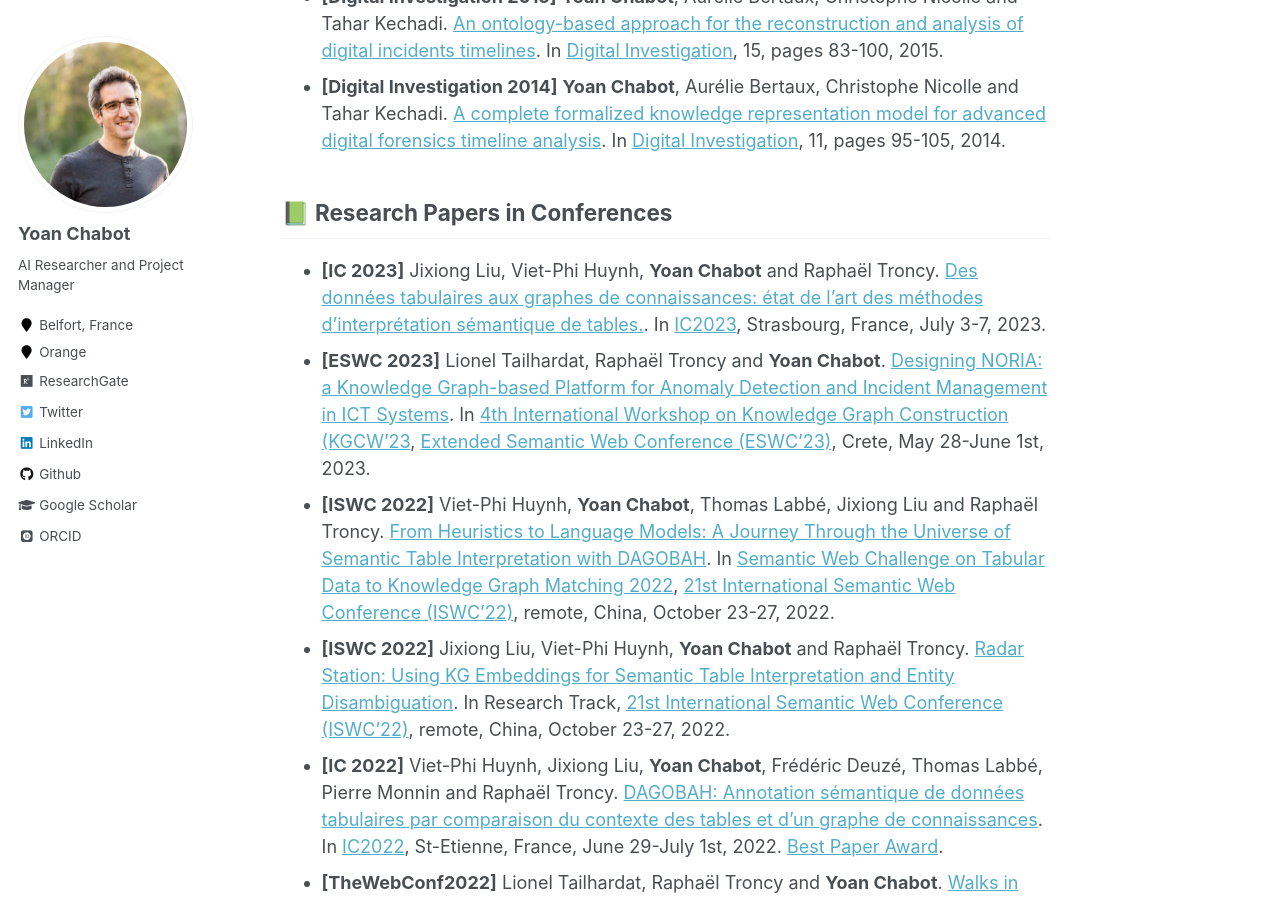
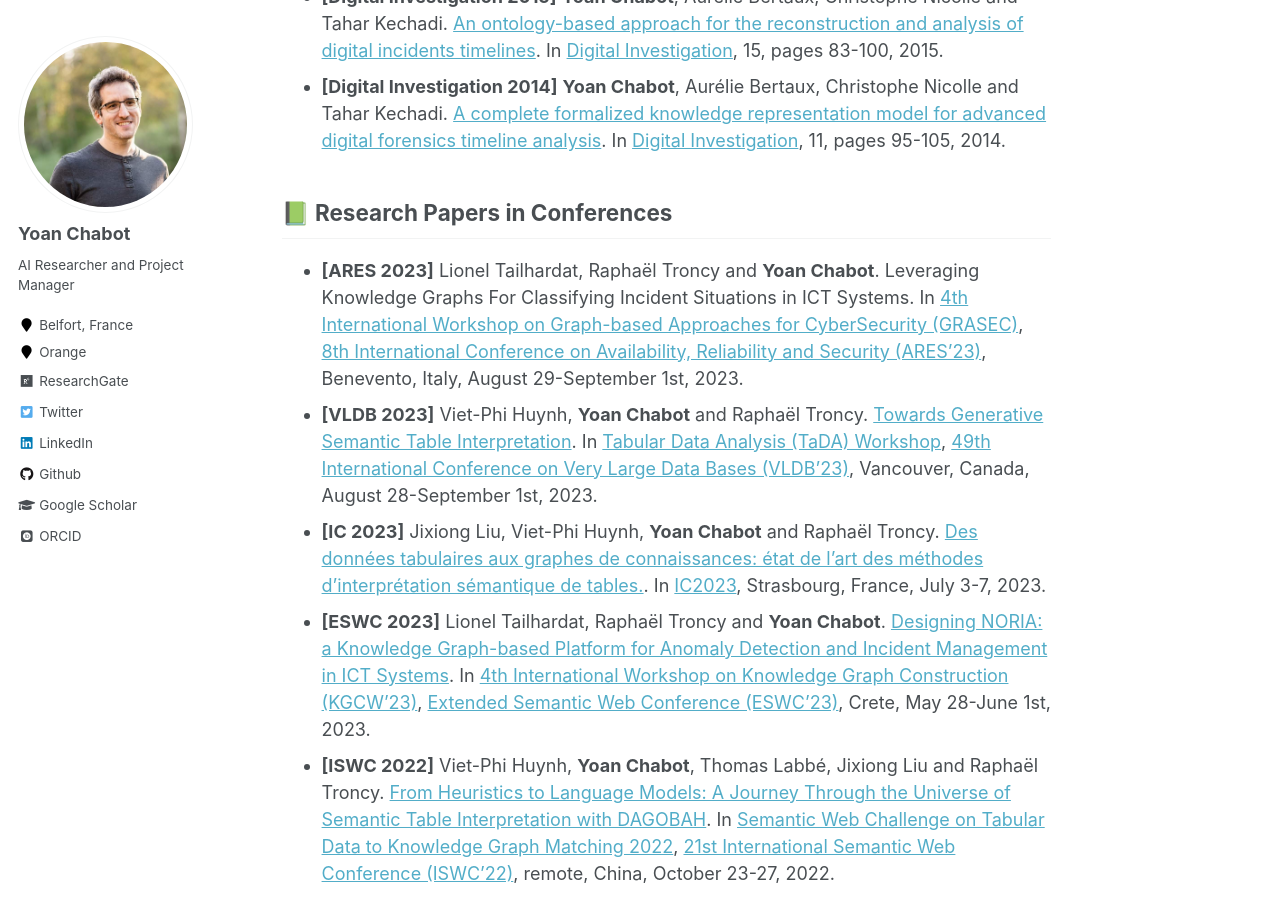
Before and after one commit to yoanchabot/yoanchabot.github.io, a Jekyll site: the page built from _pages/publications.md, in a window 1280 px wide and 900 px high, scrolled down 396 px. Built offline with Jekyll 4.4.1, drawn with Linux system fonts in a browser that asks for light colours; some web fonts are replaced.

Commit message:
Update publications.md

```diff
--- a/_pages/publications.md
+++ b/_pages/publications.md
@@ -10,8 +10,10 @@ author_profile: true
 * <a name="digital_investigation_2014"></a>**[Digital Investigation 2014]** **Yoan Chabot**, Aurélie Bertaux, Christophe Nicolle and Tahar Kechadi. [A complete formalized knowledge representation model for advanced digital forensics timeline analysis](https://github.com/yoanchabot/papers/raw/main/chabot2014a.pdf). In [Digital Investigation](https://www.sciencedirect.com/journal/digital-investigation), 11, pages 95-105, 2014.
 
 ## 📗 Research Papers in Conferences
+* <a name="ares_2023"></a>**[ARES 2023]** Lionel Tailhardat, Raphaël Troncy and **Yoan Chabot**. Leveraging Knowledge Graphs For Classifying Incident Situations in ICT Systems. In [4th International Workshop on Graph-based Approaches for CyberSecurity (GRASEC)](https://www.ares-conference.eu/workshops/grasec-2023/), [8th International Conference on Availability, Reliability and Security (ARES'23)](https://www.ares-conference.eu/), Benevento, Italy, August 29-September 1st, 2023.
+* <a name="vldb_2023"></a>**[VLDB 2023]** Viet-Phi Huynh, **Yoan Chabot** and Raphaël Troncy. [Towards Generative Semantic Table Interpretation](https://github.com/yoanchabot/papers/raw/main/huynh2023a.pdf). In [Tabular Data Analysis (TaDA) Workshop](https://tabular-data-analysis.github.io/tada2023/), [49th International Conference on Very Large Data Bases (VLDB'23)](https://vldb.org/2023/), Vancouver, Canada, August 28-September 1st, 2023.
 * <a name="ic_2023"></a>**[IC 2023]** Jixiong Liu, Viet-Phi Huynh, **Yoan Chabot** and Raphaël Troncy. [Des données tabulaires aux graphes de connaissances: état de l’art des méthodes d’interprétation sémantique de tables.](https://github.com/yoanchabot/papers/raw/main/huynh2023_a.pdf). In [IC2023](https://pfia23.icube.unistra.fr/conferences/ic/index.html), Strasbourg, France, July 3-7, 2023.
-* <a name="eswc_2023_a"></a>**[ESWC 2023]** Lionel Tailhardat, Raphaël Troncy and **Yoan Chabot**. [Designing NORIA: a Knowledge Graph-based Platform for Anomaly Detection and Incident Management in ICT Systems](https://github.com/yoanchabot/papers/raw/main/tailhardat2023_a.pdf). In [4th International Workshop on Knowledge Graph Construction (KGCW'23](https://kg-construct.github.io/workshop/), [Extended Semantic Web Conference (ESWC'23)](https://2023.eswc-conferences.org/), Crete, May 28-June 1st, 2023.
+* <a name="eswc_2023_a"></a>**[ESWC 2023]** Lionel Tailhardat, Raphaël Troncy and **Yoan Chabot**. [Designing NORIA: a Knowledge Graph-based Platform for Anomaly Detection and Incident Management in ICT Systems](https://github.com/yoanchabot/papers/raw/main/tailhardat2023_a.pdf). In [4th International Workshop on Knowledge Graph Construction (KGCW'23)](https://kg-construct.github.io/workshop/), [Extended Semantic Web Conference (ESWC'23)](https://2023.eswc-conferences.org/), Crete, May 28-June 1st, 2023.
 * <a name="iswc_2022_b"></a>**[ISWC 2022]** Viet-Phi Huynh, **Yoan Chabot**, Thomas Labbé, Jixiong Liu and Raphaël Troncy. [From Heuristics to Language Models: A Journey Through the Universe of Semantic Table Interpretation with DAGOBAH](https://github.com/yoanchabot/papers/raw/main/huynh2022b.pdf). In [Semantic Web Challenge on Tabular Data to Knowledge Graph Matching 2022](http://www.cs.ox.ac.uk/isg/challenges/sem-tab/2021/index.html), [21st International Semantic Web Conference (ISWC'22)](https://iswc2022.semanticweb.org/), remote, China, October 23-27, 2022.
 * <a name="iswc_2022_a"></a>**[ISWC 2022]** Jixiong Liu, Viet-Phi Huynh, **Yoan Chabot** and Raphaël Troncy. [Radar Station: Using KG Embeddings for Semantic Table Interpretation and Entity Disambiguation](https://github.com/yoanchabot/papers/raw/main/liu2022a.pdf). In Research Track, [21st International Semantic Web Conference (ISWC'22)](https://iswc2022.semanticweb.org/), remote, China, October 23-27, 2022.
 * <a name="ic_2022"></a>**[IC 2022]** Viet-Phi Huynh, Jixiong Liu, **Yoan Chabot**, Frédéric Deuzé, Thomas Labbé, Pierre Monnin and Raphaël Troncy. [DAGOBAH: Annotation sémantique de données tabulaires par comparaison du contexte des tables et d'un graphe de connaissances](https://github.com/yoanchabot/papers/raw/main/huynh2022.pdf). In [IC2022](https://ci.mines-stetienne.fr/pfia2022/conferences/ic/), St-Etienne, France, June 29-July 1st, 2022. [Best Paper Award](https://github.com/yoanchabot/papers/raw/main/ic_prize.pdf).
```
